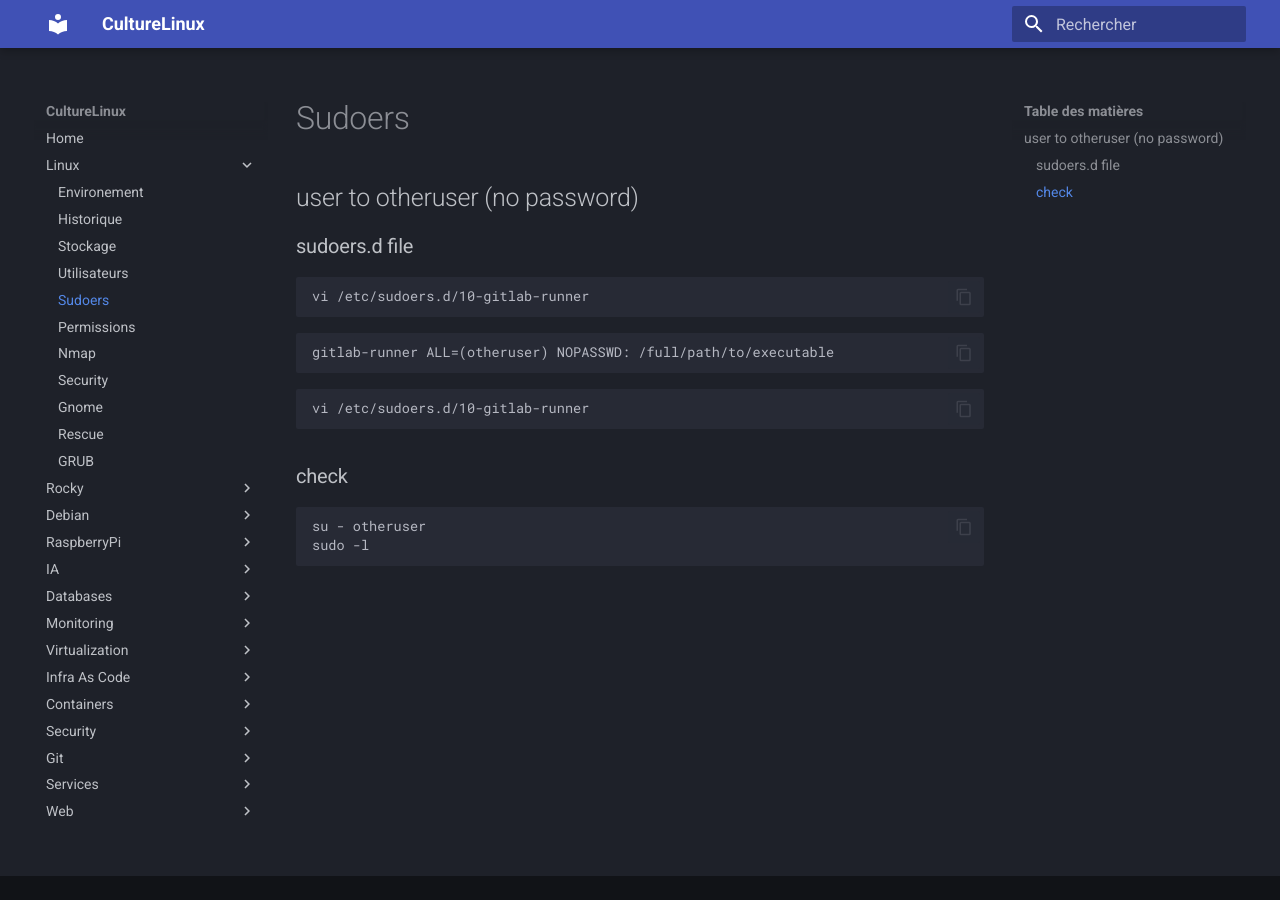
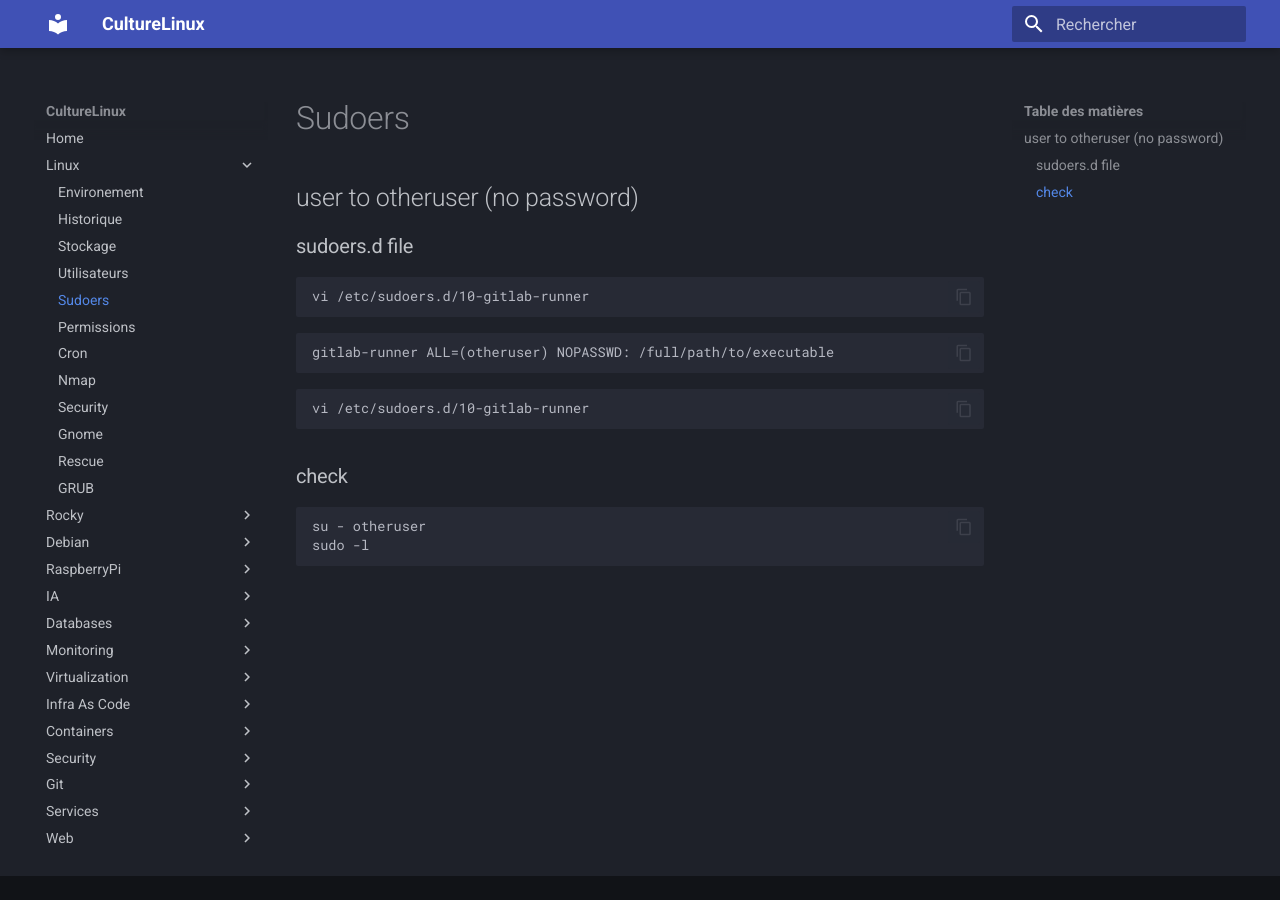
Before and after one commit to CultureLinux/doc, an MkDocs documentation site: the page built from docs/linux/sudoers.md, in a window 1280 px wide. Built offline with MkDocs 1.6.1 and Material for MkDocs 9.7.7, drawn with Linux system fonts in a browser that asks for light colours.

Commit message:
⬆️ update: ajout crontab

```diff
--- a/mkdocs.yml
+++ b/mkdocs.yml
@@ -36,6 +36,7 @@ nav:
     - 'Utilisateurs' : linux/users.md
     - 'Sudoers' : linux/sudoers.md
     - 'Permissions' : linux/permissions.md
+    - 'Cron' : linux/crontab.md
     - 'Nmap' : linux/nmap.md
     - 'Security' : linux/security.md
     - 'Gnome' : linux/gnome.md
```
